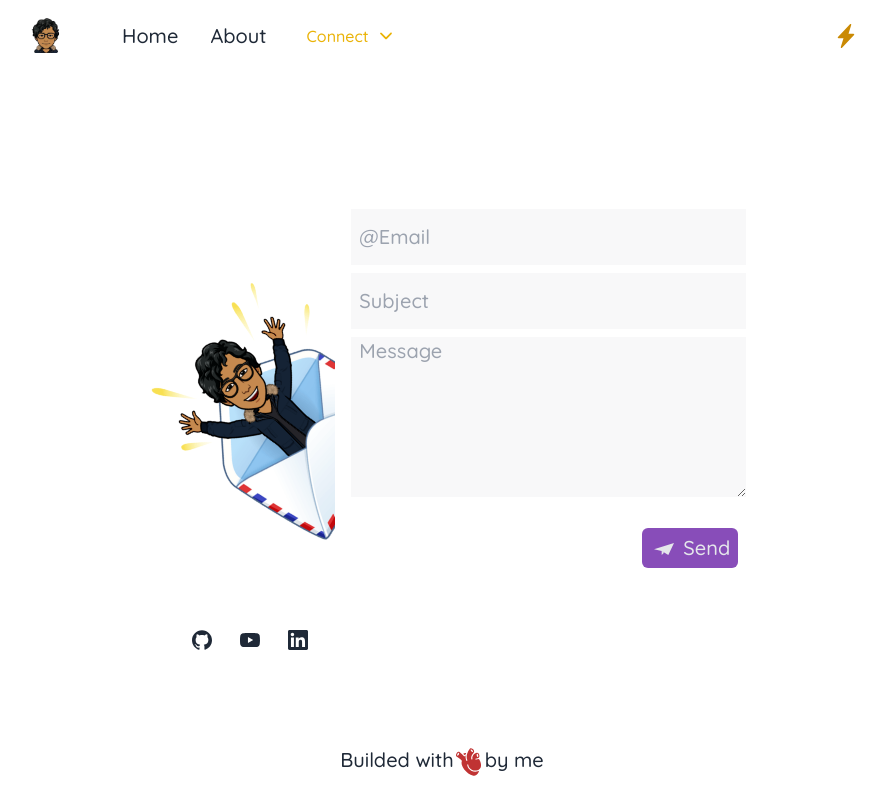
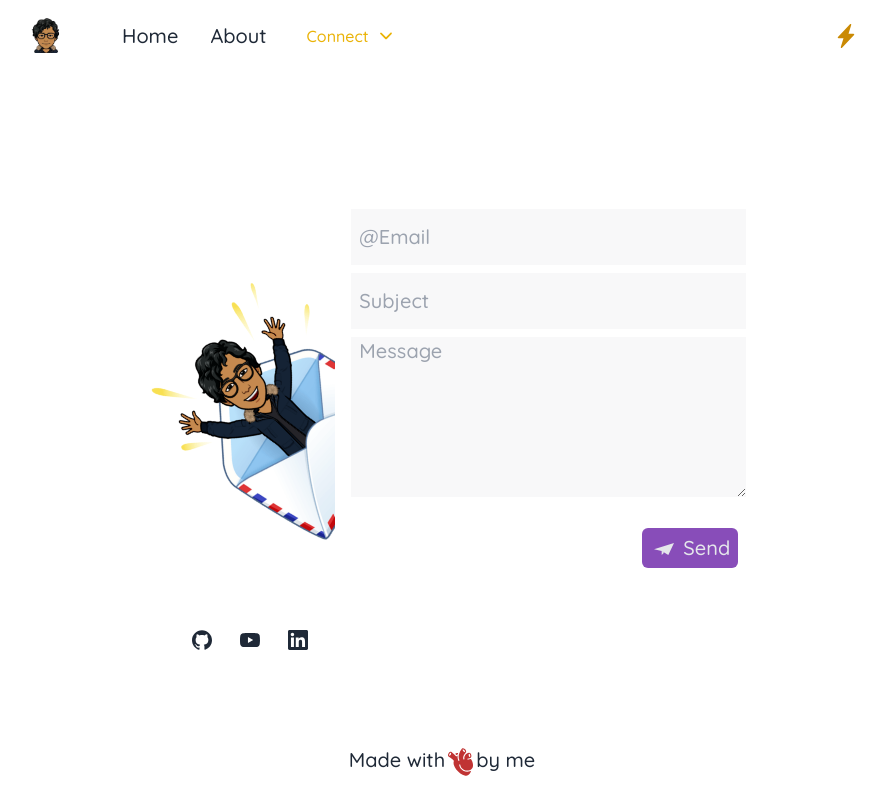
Before and after one commit to Horma-mohamed/Nextjs-Portfolio, a Next.js app: page /contact in a window 1280 px wide. Shown: the whole page, without its empty margins (198-1083 px from the left). Built offline with nearby package versions, Linux system fonts and the light colour scheme; no server answers; a web font is replaced by a local one.

Commit message:
first commit

```diff
--- a/components/Footer.js
+++ b/components/Footer.js
@@ -5,7 +5,7 @@ export default function  Footer(){
         <div className=' w-full  bg-gray-40 absolute bottom-0 bg-gray-20 h-20 dark:bg-gray-800 ' >
             <Flex h='100%' justifyContent='Center' alignItems='center'   >
                 <Box display='flex' justifyContent='center' >
-                    <Text fontSize='20px' className='text-gray-800 dark:text-gray-100' >Builded with <span  ><GiHeartOrgan className='heart relative  inline text-red-700 dark:text-red-600' /></span> by me</Text>
+                    <Text fontSize='20px' className='text-gray-800 dark:text-gray-100' >Made with <span  ><GiHeartOrgan className='heart relative  inline text-red-700 dark:text-red-600' /></span> by me</Text>
                 </Box>
             </Flex>
         </div>
--- a/sections/HomePostes.js
+++ b/sections/HomePostes.js
@@ -43,7 +43,7 @@ import {Image} from '@chakra-ui/react'
                             <div className="w-5/6 relative md:w-11/12 min-h-80 pb-2 rounded-md shadow-lg bg-gray-100 dark:bg-slate-700 overflow-hidden  " >
                             <div className={post.featured ?"absolute z-20   top-5 right-5 flex justify-center md:justify-between items-center w-7 h-7 bg-gray-800 bg-opacity-20 p-1 rounded-full md:w-24  md:h-7 md:pr-2":'hidden'}>
                             <GiStarFormation className="text-yellow-600 text-2xl " />
-                            <div className=" text-gray-400 hidden md:inline " >
+                            <div className=" text-gray-500 hidden md:inline " >
                                 <p className=" text-md m-0.5 font-sans font-bold">Featured</p>
                             </div>
                             </div>
```
